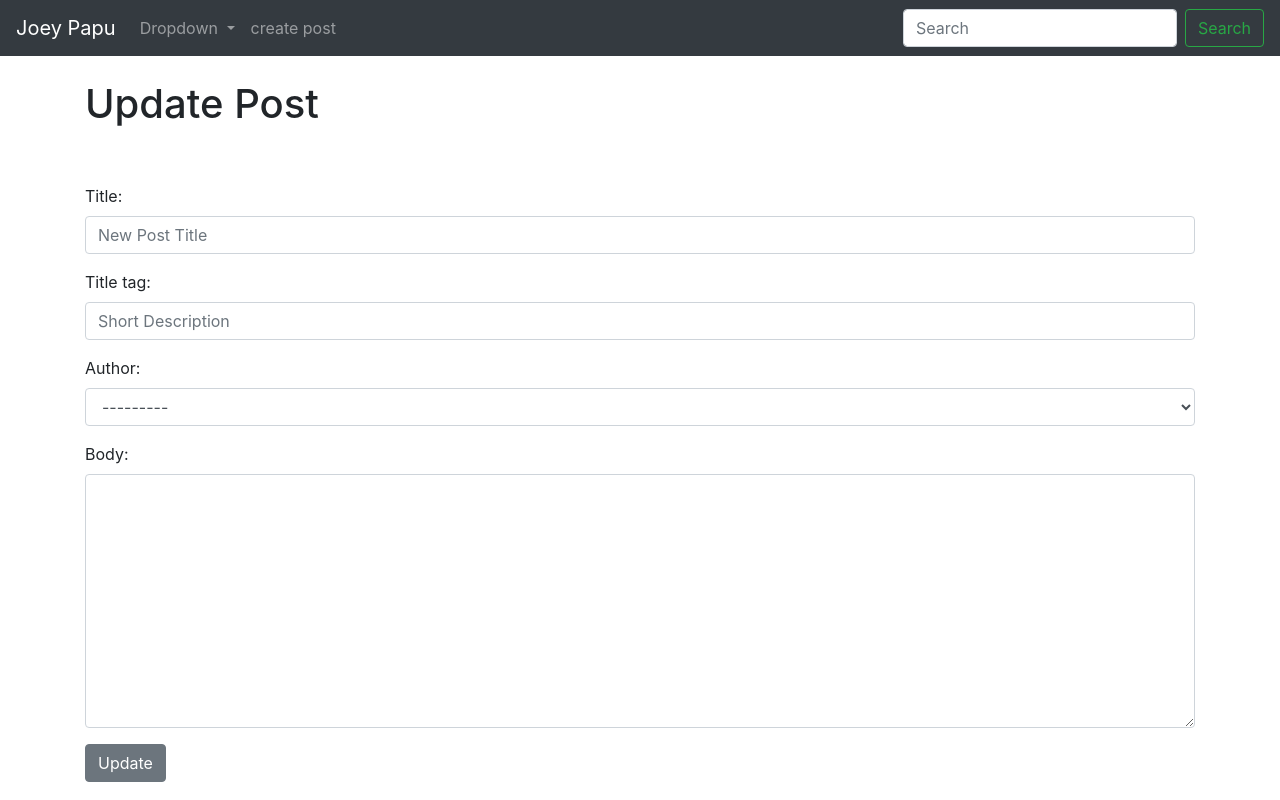
After one commit to jpapu/portfolio, a Django app: template portfolio/web_app/templates/update_posts.html in a window 1280 px wide. The commit adds this page. Run offline with Django 3.2, Linux system fonts and the light colour scheme; the template is opened without the code that fills it: values that come from a table or form of the project are taken from there, others are empty; some libraries are stand-ins or nearby versions.

Commit message:
16 update and edit posts (#17)
* migrate

* finish out editing

```diff
--- a/portfolio/web_app/forms.py
+++ b/portfolio/web_app/forms.py
@@ -4,7 +4,7 @@ from .models import Post
 class CreatePostForm(forms.ModelForm):
     class Meta:
         model = Post
-        fields = ('title', 'title_tag', 'author', 'body')
+        fields = ['title', 'title_tag', 'author', 'body']
 
         widgets = {
             'title': forms.TextInput(attrs={'class':'form-control', 'placeholder': 'New Post Title'}),
@@ -12,3 +12,14 @@ class CreatePostForm(forms.ModelForm):
             'author': forms.Select(attrs={'class':'form-control'}),
             'body': forms.Textarea(attrs={'class':'form-control'}),
         }
+
+class EditPostForm(forms.ModelForm):
+    class Meta:
+        model = Post
+        fields = ['title', 'title_tag', 'body']
+
+        widgets = {
+            'title': forms.TextInput(attrs={'class':'form-control', 'placeholder': 'New Post Title'}),
+            'title_tag': forms.TextInput(attrs={'class':'form-control', 'placeholder': 'Short Description'}),
+            'body': forms.Textarea(attrs={'class':'form-control'}),
+        }
--- a/portfolio/web_app/templates/article_details.html
+++ b/portfolio/web_app/templates/article_details.html
@@ -4,7 +4,7 @@
 {% block content %}
 
 <h1>{{ post.title }}</h1>
-<small>By: {{ post.author.first_name }} {{post.author.last_name}}</small></br>
+<small>By: {{ post.author.first_name }} {{post.author.last_name}} | <a href="{% url 'update_post' post.pk %}">edit</a></small></br>
 <hr>
 <br/>
 {{ post.body }}
--- /dev/null
+++ b/portfolio/web_app/templates/update_posts.html
@@ -0,0 +1,16 @@
+{% extends 'base.html' %}
+{% block title %}Edit Post{% endblock %}
+
+{% block content %}
+<h1>Update Post</h1>
+<br><br>
+<div class="form-group">
+    <form method="POST">
+        {% csrf_token %}
+        {{ form.as_p }}
+        <button class="btn btn-secondary">Update</button>
+    </form>
+</div>
+
+
+{% endblock %}
--- a/portfolio/web_app/urls.py
+++ b/portfolio/web_app/urls.py
@@ -1,8 +1,9 @@
 from django.urls import path
-from web_app.views import CreatePostView, HomeView, ArticleDetailView
+from web_app.views import CreatePostView, HomeView, ArticleDetailView, UpdatePostView
 
 urlpatterns = [
     path('', HomeView.as_view(), name='home'),
     path('article/<int:pk>', ArticleDetailView.as_view(), name='article-detail'),
     path('create_post/', CreatePostView.as_view(), name='create_post'),
+    path('article/edit/<int:pk>', UpdatePostView.as_view(), name='update_post'),
 ]
```
Also changed, not shown: portfolio/web_app/templates/home.html (+5 -2 lines), portfolio/web_app/views.py (+7 -2 lines).
